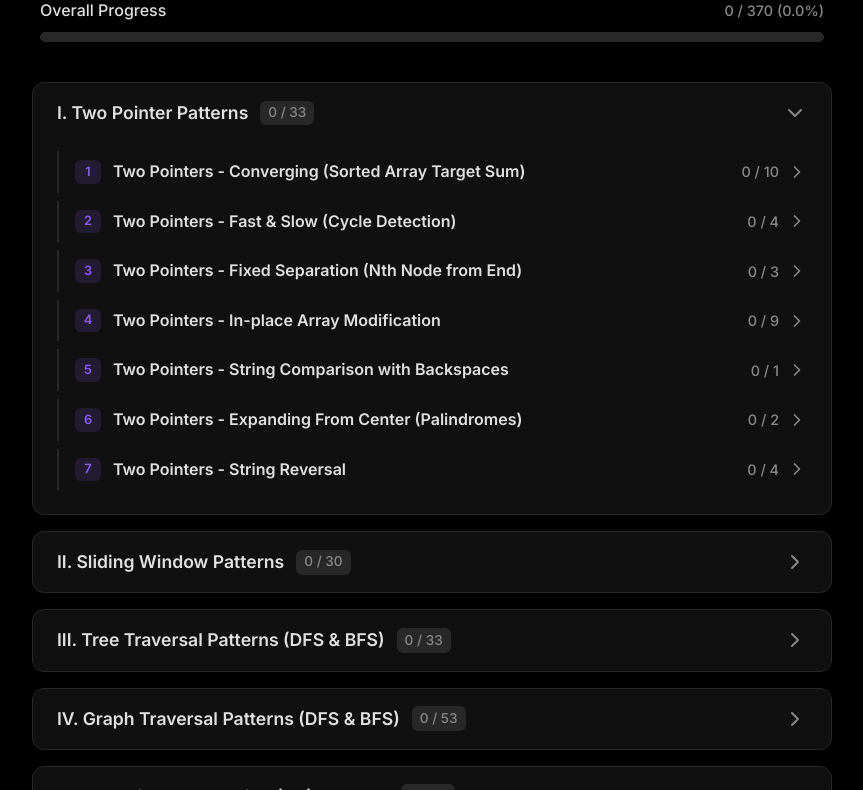
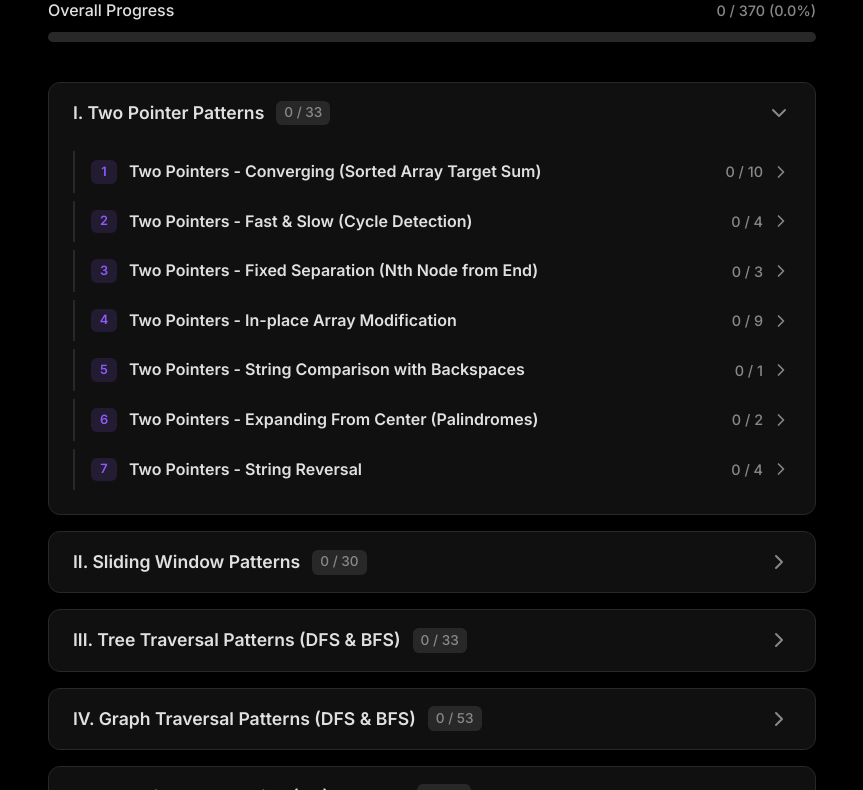
Before and after one commit to P4R1H/pattern-tracker, a plain HTML site: page index.html in a window 1280 px wide. Shown: the part 89-879 px from the top of the page, without its empty margins (208-1071 px from the left). Drawn offline with Linux system fonts and the light colour scheme.

Commit message:
size changes

```diff
--- a/index.html
+++ b/index.html
@@ -16,6 +16,7 @@
             --text-color: #e0e0e0;
             --text-muted: #888888;
 
+            /* --- MODIFIED: Darker Purple --- */
             --primary-color: #8B5CF6;
             --primary-color-tint: rgba(139, 92, 246, 0.15);
             --primary-gradient-start: #7C3AED;
@@ -45,8 +46,9 @@
             -moz-osx-font-smoothing: grayscale;
         }
 
+        /* --- MODIFIED: Reduced Width --- */
         .container {
-            max-width: 800px; /* Reverted to original width */
+            max-width: 768px; /* Was 800px */
             margin: 0 auto;
         }
 
@@ -57,13 +59,6 @@
             margin-bottom: 0.5rem;
             letter-spacing: -0.75px;
             color: var(--primary-color);
-        }
-
-        /* --- NEW: Reduce width of ONLY the title and progress bar --- */
-        h1, .overall-progress {
-            max-width: 98%;
-            margin-left: auto;
-            margin-right: auto;
         }
 
         .overall-progress {
@@ -432,7 +427,7 @@
                                     <div class="problem-item-right">
                                         <span class="difficulty-tag difficulty-${problem.difficulty}"></span>
                                         <a href="${problemLink}" target="_blank" rel="noopener noreferrer" class="problem-link" aria-label="Open problem on LeetCode">
-                                            <svg xmlns="http://www.w3.org/2000/svg" width="16" height="16" viewBox="0 0 24 24" fill="none" stroke="currentColor" stroke-width="2" stroke-linecap="round" stroke-linejoin="round"><path d="M18 13v6a2 2 S0 0 1-2 2H5a2 2 0 0 1-2-2V8a2 2 0 0 1 2-2h6"></path><polyline points="15 3 21 3 21 9"></polyline><line x1="10" y1="14" x2="21" y2="3"></line></svg>
+                                            <svg xmlns="http://www.w3.org/2000/svg" width="16" height="16" viewBox="0 0 24 24" fill="none" stroke="currentColor" stroke-width="2" stroke-linecap="round" stroke-linejoin="round"><path d="M18 13v6a2 2 0 0 1-2 2H5a2 2 0 0 1-2-2V8a2 2 0 0 1 2-2h6"></path><polyline points="15 3 21 3 21 9"></polyline><line x1="10" y1="14" x2="21" y2="3"></line></svg>
                                         </a>
                                     </div>
                                 </li>
```
